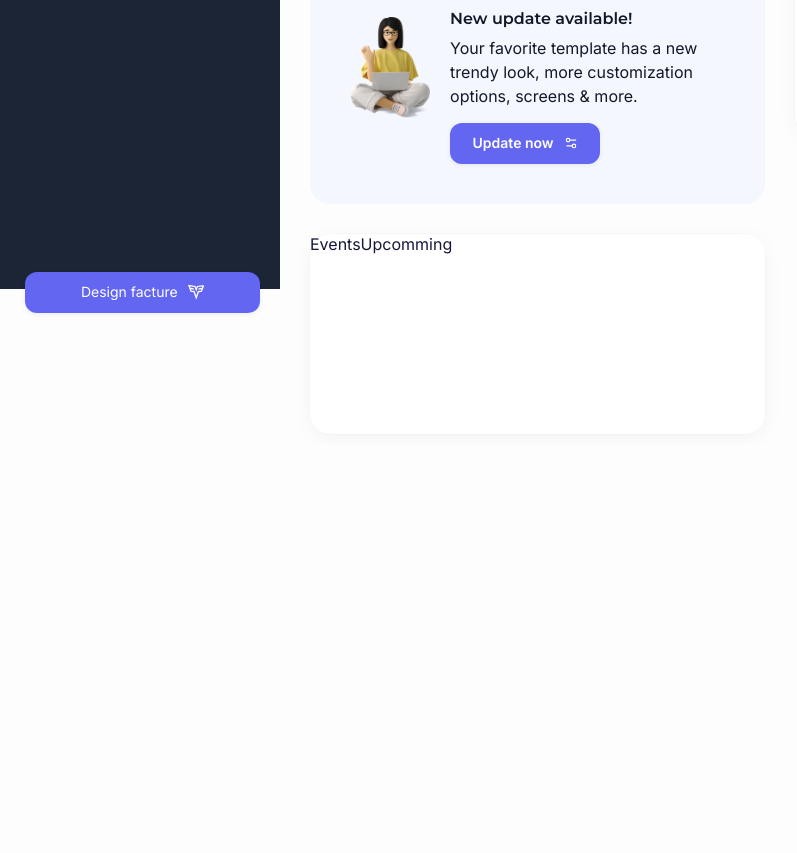
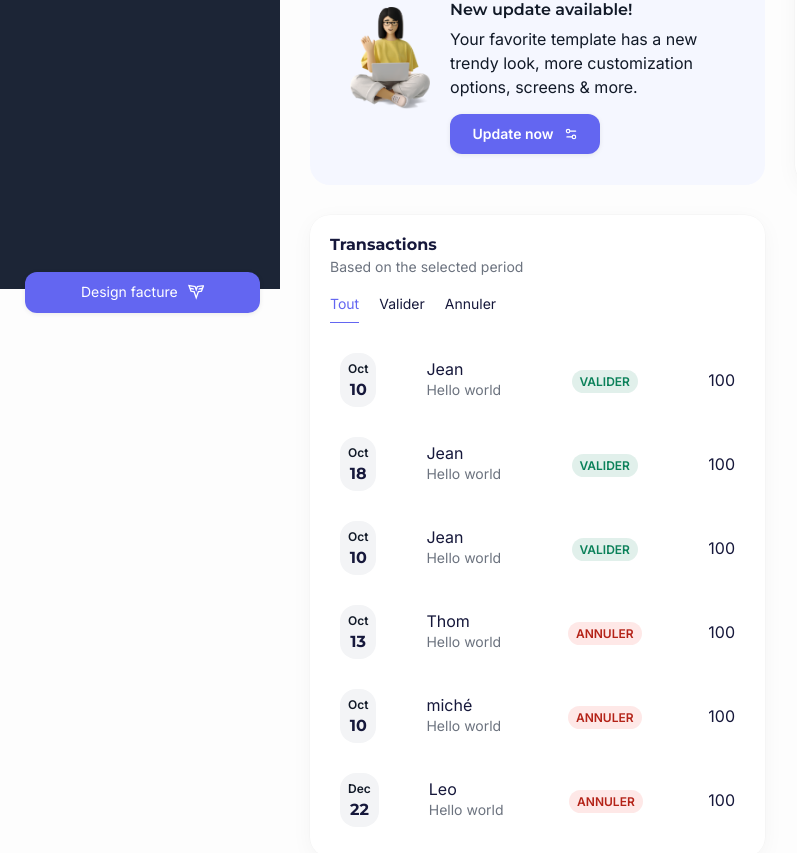
Before and after one commit to Biantuadi/dashboard, a React (Vite) app: page /dashboard in a window 1280 px wide. Shown: the part 511-1364 px from the top of the page, without its empty margins (0-797 px from the left). Before the commit the page ends 955 px from the top, so only its background shows below. Built offline with nearby package versions, Linux system fonts and the light colour scheme.

Commit message:
✅ Mise à jour du style de la page Dashboard et des cartes de transactions et de paramètres.

```diff
--- a/src/pages/dashboard/Dashboard.tsx
+++ b/src/pages/dashboard/Dashboard.tsx
@@ -17,7 +17,6 @@ export default function Dashboard() {
 }
 
 const DashboardStyled = styled.div`
-  /* height: 100vh; */
   display: flex;
   background-color: #FDFDFD;
 
@@ -31,7 +30,6 @@ const DashboardStyled = styled.div`
 
   .container_home-section {
     background-color: #FDFDFD;
-    /* width: 80%; */
     margin-left: 280px;
   }
 `;
--- a/src/pages/dashboard/screens/hover_view/Hoverview.tsx
+++ b/src/pages/dashboard/screens/hover_view/Hoverview.tsx
@@ -42,8 +42,8 @@ export default function Hoverview() {
 
         <div className="section_grid">
           <UpdateSettings />
+          <EventsUpcomming />
           <JobTransactions />
-          <EventsUpcomming />
           <div className="grid_4"></div>
         </div>
       </div>
@@ -53,7 +53,7 @@ export default function Hoverview() {
 
 const HoverviewStyled = styled.div`
   padding: 10px 30px;
-  background-color: #FDFDFD;
+  background-color: #fdfdfd;
   height: 100%;
 
   .see_tasks {
@@ -90,10 +90,10 @@ const HoverviewStyled = styled.div`
     .collectif_grid {
       border-radius: 20px;
       background-color: #fff;
- box-shadow: rgba(0, 0, 0, 0.04) 0px 5px 22px, rgba(0, 0, 0, 0.03) 0px 0px 0px 0.5px;
- height: 200px;
-    }
-
+      box-shadow: rgba(0, 0, 0, 0.04) 0px 5px 22px,
+        rgba(0, 0, 0, 0.03) 0px 0px 0px 0.5px;
+      padding: 20px;
 
     }
+  }
 `;
--- a/src/pages/dashboard/screens/hover_view/cards_grid/JobTransactions_2.tsx
+++ b/src/pages/dashboard/screens/hover_view/cards_grid/JobTransactions_2.tsx
@@ -1,14 +1,220 @@
+import { useState } from 'react';
 import styled from 'styled-components';
 
+const valider = [
+  {
+    id: 1,
+    date: "2021-10-10",
+    name: "Jean",
+    amount: 100,
+    status: "valider",
+  },
+  {
+    id: 2,
+    date: "2021-10-18",
+    name: "Jean",
+    amount: 100,
+    status: "valider",
+  },
+  {
+    id: 3,
+    date: "2021-10-10",
+    name: "Jean",
+    amount: 100,
+    status: "valider",
+  }
+];
+
+const annuler = [
+  {
+    id: 1,
+    date: "2021-10-13",
+    name: "Thom",
+    amount: 100,
+    status: "annuler",
+  },
+  {
+    id: 2,
+    date: "2021-10-10",
+    name: "miché",
+    amount: 100,
+    status: "annuler",
+  },
+  {
+    id: 3,
+    date: "2021-12-22",
+    name: "Leo",
+    amount: 100,
+    status: "annuler",
+  }
+];
+
+const months = [
+  "Jan", "Feb", "Mar", "Apr", "May", "Jun",
+  "Jul", "Aug", "Sep", "Oct", "Nov", "Dec"
+];
+
 export default function JobTransactions() {
+  const [activeCategory, setActiveCategory] = useState('Tout');
+  const [transactions, setTransactions] = useState([...valider, ...annuler]);
+
+  const handleCategoryChange = (category:any) => {
+    setActiveCategory(category);
+    switch (category) {
+      case 'Valider':
+        setTransactions(valider);
+        break;
+      case 'Annuler':
+        setTransactions(annuler);
+        break;
+      default:
+        setTransactions([...valider, ...annuler]);
+    }
+  };
+
+  const splitDate = (date:any) => {
+    const dateObj = new Date(date);
+    return {
+      day: dateObj.getDate(),
+      month: months[dateObj.getMonth()],
+      year: dateObj.getFullYear()
+    };
+  };
+
   return (
-    <JobTransactionsStyled className='collectif_grid'>JobTransactions</JobTransactionsStyled>
-  )
+    <JobTransactionsStyled className='collectif_grid'>
+      <div className="container_title">
+        <h4>Transactions</h4>
+        <span>Based on the selected period</span>
+      </div>
+
+      <div className="container_navigation">
+        {['Tout', 'Valider', 'Annuler'].map(category => (
+          <span key={category} className={activeCategory === category ? 'classic active' : 'classic'} onClick={() => handleCategoryChange(category)}>{category}</span>
+        ))}
+      </div>
+
+      <div className="container_transactions">
+        {transactions.map(transaction => (
+          <div key={transaction.id} className="transaction">
+            <div className='data_name_container'>
+              <div className="date_affiche">
+                <span className='month'>{splitDate(transaction.date).month}</span>
+                <h4 className='day'>{splitDate(transaction.date).day}</h4>
+              </div>
+              <div>
+                <p>{transaction.name}</p>
+                <span className='description'>Hello world</span>
+              </div>
+            </div>
+            <div className="status">
+              <span className={transaction.status === 'valider' ? 'valider' : 'annuler'}>{transaction.status}</span>
+            </div>
+            <p>{transaction.amount}</p>
+          </div>
+        ))}
+      </div>
+    </JobTransactionsStyled>
+  );
 }
 
 const JobTransactionsStyled = styled.div`
+  display: flex;
+  flex-direction: column;
+  gap: 20px;
 
- height: 120px;
+  .container_title {
+    display: flex;
+    flex-direction: column;
+    gap: 4px;
 
+    span {
+      font-size: 0.875rem;
+      font-weight: 400;
+      color: rgb(108, 115, 127);
+    }
+  }
 
+  .date_affiche {
+    display: flex;
+    flex-direction: column;
+    gap: 4px;
+    align-items: center;
+    padding: 8px;
+    background-color: rgb(243, 244, 246);
+    border-radius: 16px;
+
+    .month {
+      font-size: 12px;
+      font-weight: 600;
+      color: rgb(17, 25, 39);
+    }
+  }
+
+  .description{
+    font-size: 0.875rem;
+    font-weight: 400;
+    line-height: 1.57;
+    color: rgb(108, 115, 127);
+  }
+
+  .container_navigation {
+    display: flex;
+    gap: 20px;
+
+    .classic {
+      cursor: pointer;
+      font-size: 14px;
+      padding-bottom: 10px;
+    }
+
+    .active {
+      color: rgb(99, 102, 241);
+      border-bottom: 1.7px solid rgb(99, 102, 241);
+    }
+  }
+
+  .container_transactions {
+    display: flex;
+    flex-direction: column;
+    gap: 10px;
+  }
+
+  .transaction {
+    display: flex;
+    align-items: center;
+    justify-content: space-between;
+    cursor: pointer;
+    padding: 10px;
+
+    &:hover {
+      background-color: rgba(17, 25, 39, 0.04);
+    }
+  }
+
+  .data_name_container {
+    display: flex;
+    gap: 50px;
+    align-items: center;
+  }
+
+  .status {
+    span {
+      font-size: 0.75rem;
+      font-weight: 600;
+      padding: 4px 8px;
+      border-radius: 16px;
+      text-transform: uppercase;
+    }
+
+    .valider {
+      color: rgb(11, 129, 90);
+      background-color: rgba(11, 129, 90, 0.12);
+    }
+
+    .annuler {
+      color: rgb(180, 35, 24);
+      background-color: rgba(240, 68, 56, 0.12);
+    }
+  }
 `;
--- a/src/pages/dashboard/screens/hover_view/cards_grid/UpdateSettings_1.tsx
+++ b/src/pages/dashboard/screens/hover_view/cards_grid/UpdateSettings_1.tsx
@@ -30,6 +30,7 @@ display: flex;
       background-color: rgb(245, 247, 255);
       border-radius: 20px;
       padding: 40px;
+      height: 250px;
 
       .content_img {
         width: 200px;
```
Lines whose indentation alone changed are shown as unchanged.
